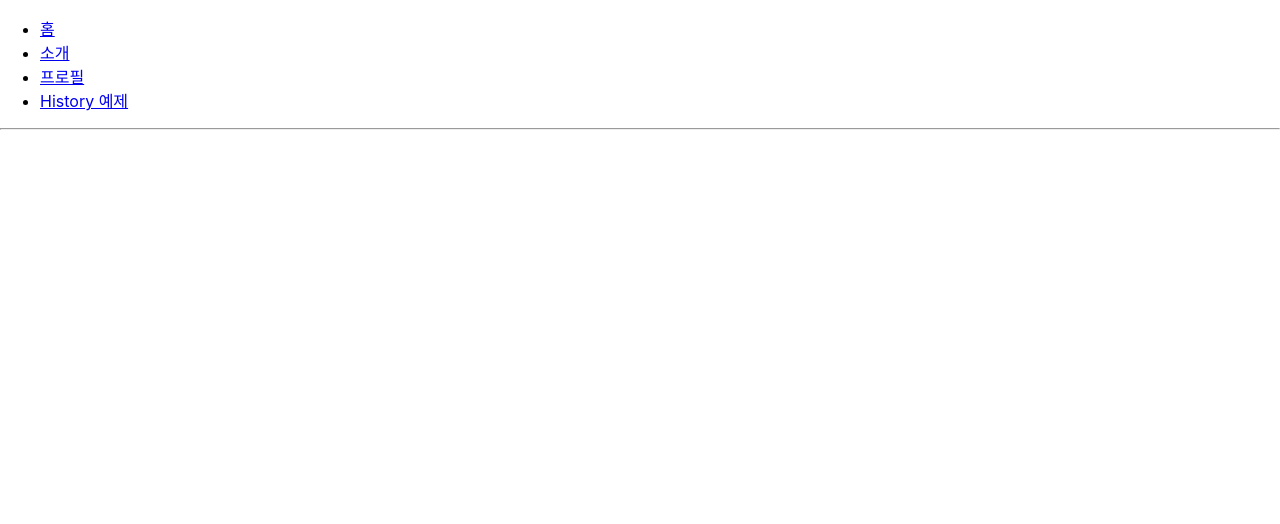
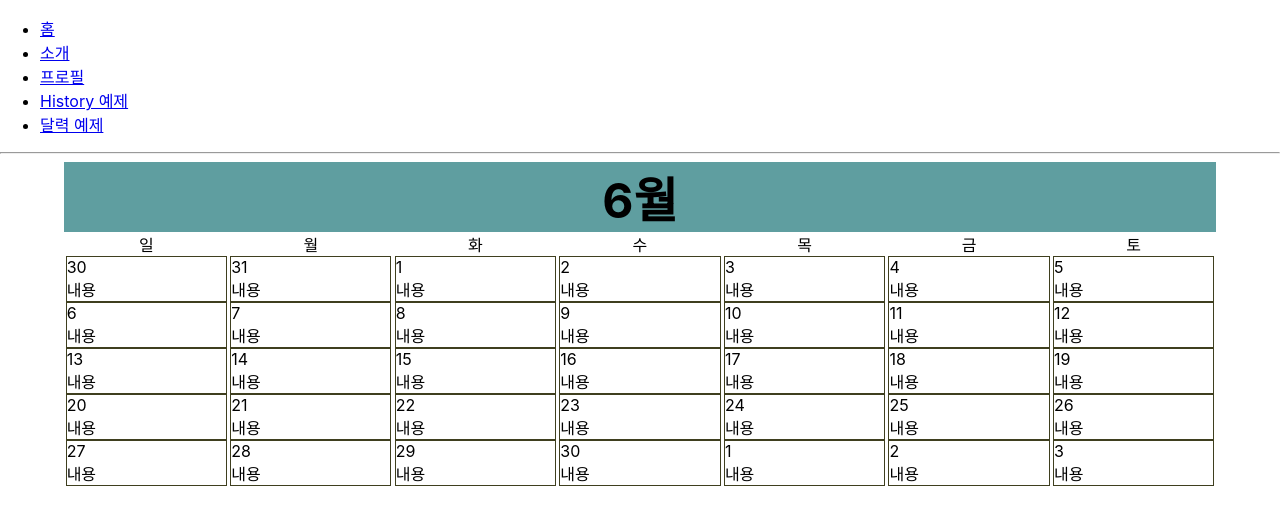
Before and after one commit to jae-woo-han/router-tutorial, a React (Create React App) app: page /calender in a window 1280 px wide. Shown: the top 524 px of the page. Built offline with nearby package versions, Linux system fonts and the light colour scheme.

Commit message:
calender test prototype

```diff
--- a/package.json
+++ b/package.json
@@ -6,6 +6,7 @@
     "@testing-library/jest-dom": "^5.11.4",
     "@testing-library/react": "^11.1.0",
     "@testing-library/user-event": "^12.1.10",
+    "moment": "^2.29.1",
     "qs": "^6.10.1",
     "react": "^17.0.2",
     "react-dom": "^17.0.2",
--- a/src/App.js
+++ b/src/App.js
@@ -1,6 +1,7 @@
 import React from "react";
 import { Link, Route } from "react-router-dom";
 import About from "./About";
+import Calender from "./Calender";
 import HistorySample from "./HistorySample";
 import Home from "./Home";
 import Profiles from "./Profiles";
@@ -21,12 +22,16 @@ function App() {
         <li>
           <Link to="/history">History 예제</Link>
         </li>
+        <li>
+          <Link to="/calender">달력 예제</Link>
+        </li>
       </ul>
       <hr />
       <Route path="/" component={Home} exact={true} />
       <Route path={["/about", "/info"]} component={About} />
       <Route path="/profiles" component={Profiles} />
       <Route path="/history" component={HistorySample} />
+      <Route path="/calender" component={Calender} />
     </div>
   );
 }
--- /dev/null
+++ b/src/Calender.css
@@ -0,0 +1,26 @@
+.calender{
+    width: 90vw;
+    margin-left: auto;
+    margin-right: auto;
+}
+.calender-title {
+  display: flex;
+  align-items: center;
+  justify-content: center;
+  background-color: cadetblue;
+}
+.calender-content {
+  display: grid;
+  grid-template-columns: 14% 14% 14% 14% 14% 14% 14%;
+  justify-content: space-around;
+}
+.month {
+    font-size: 3rem;
+    font-weight: bold;
+}
+.week{
+    text-align: center;
+}
+.day {
+    border: groove 0.5px #3f3f1f;
+}
--- /dev/null
+++ b/src/Calender.js
@@ -0,0 +1,93 @@
+/* eslint-disable no-array-constructor */
+import React from "react";
+import moment from "moment";
+import "./Calender.css";
+
+const Calender = () => {
+  //특정 월에 해당하는 달력 생성
+  const createCalender = () => {
+    const date = moment(new Date());
+    const month = date.format("M");
+    const nowDay = date.date();
+
+    const dayArr = new Array(); //일 객체가 들어가는 배열
+    const startDayOfWeekNum = date.startOf("month").format("d"); //해당 월 1일의 요일 번호 일요일 부터 0~6
+    //첫 요일에 맞춰서 전 달 일요일 부터 넣기
+    //전 월
+    for (let i = 0; i < startDayOfWeekNum; i++) {
+        const preDate = moment().month(month-2);
+        let dayObject = {
+            month: preDate.format("M"),
+            day: preDate.endOf("month").format("D")-(startDayOfWeekNum-i-1),
+            week: preDate.date(i).format("dd"),
+            today: false,
+          };
+          dayArr.push(dayObject);
+    }
+    //해당 월의 일자들 넣기
+    for (let i = 1; i <= date.endOf("month").format("D"); i++) {
+      let dayObject = {
+        month: month,
+        day: i,
+        week: date.date(i).format("dd"),
+        today: i === nowDay ? true : false,
+      };
+      dayArr.push(dayObject);
+    }
+
+    //마지막 요일에 맞춰서 다음 달 토요일 까지 넣기
+    //다음 달
+    for (let i = 1; i <= date.endOf("month").format("d"); i++) {
+        const nextDate = moment().month(month);
+        let dayObject = {
+            month: nextDate.format("M"),
+            day: i,
+            week: nextDate.date(i).format("dd"),
+            today: false,
+          };
+          dayArr.push(dayObject);
+    }
+    return dayArr;
+  };
+  const calenderData = createCalender();
+  console.log(calenderData);
+
+  return (
+    <div className="calender">
+      <div className="calender-title">
+        <div className="month">6월</div>
+      </div>
+      <div className="calender-content">
+        <div className="week">
+          <div>일</div>
+        </div>
+        <div className="week">
+          <div>월</div>
+        </div>
+        <div className="week">
+          <div>화</div>
+        </div>
+        <div className="week">
+          <div>수</div>
+        </div>
+        <div className="week">
+          <div>목</div>
+        </div>
+        <div className="week">
+          <div>금</div>
+        </div>
+        <div className="week">
+          <div>토</div>
+        </div>
+        {calenderData.map((dayObject) => (
+          <div className="day">
+            <div>{dayObject.day}</div>
+            <div>내용</div>
+          </div>
+        ))}
+      </div>
+    </div>
+  );
+};
+
+export default Calender;
```
Also changed, not shown: src/CalenderMonth.js (added), 2 other files (tests, documents, lock files or other folders).
